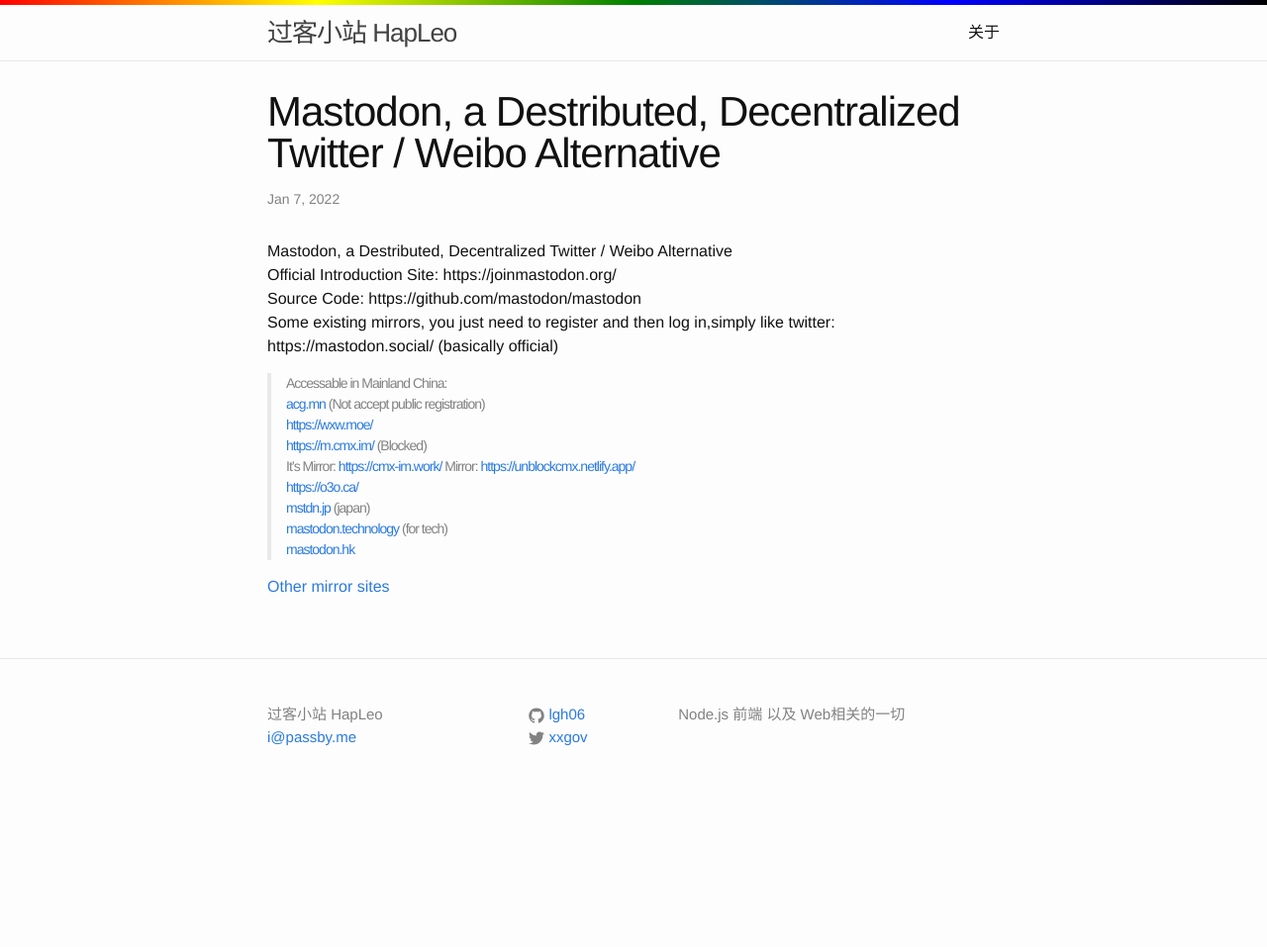
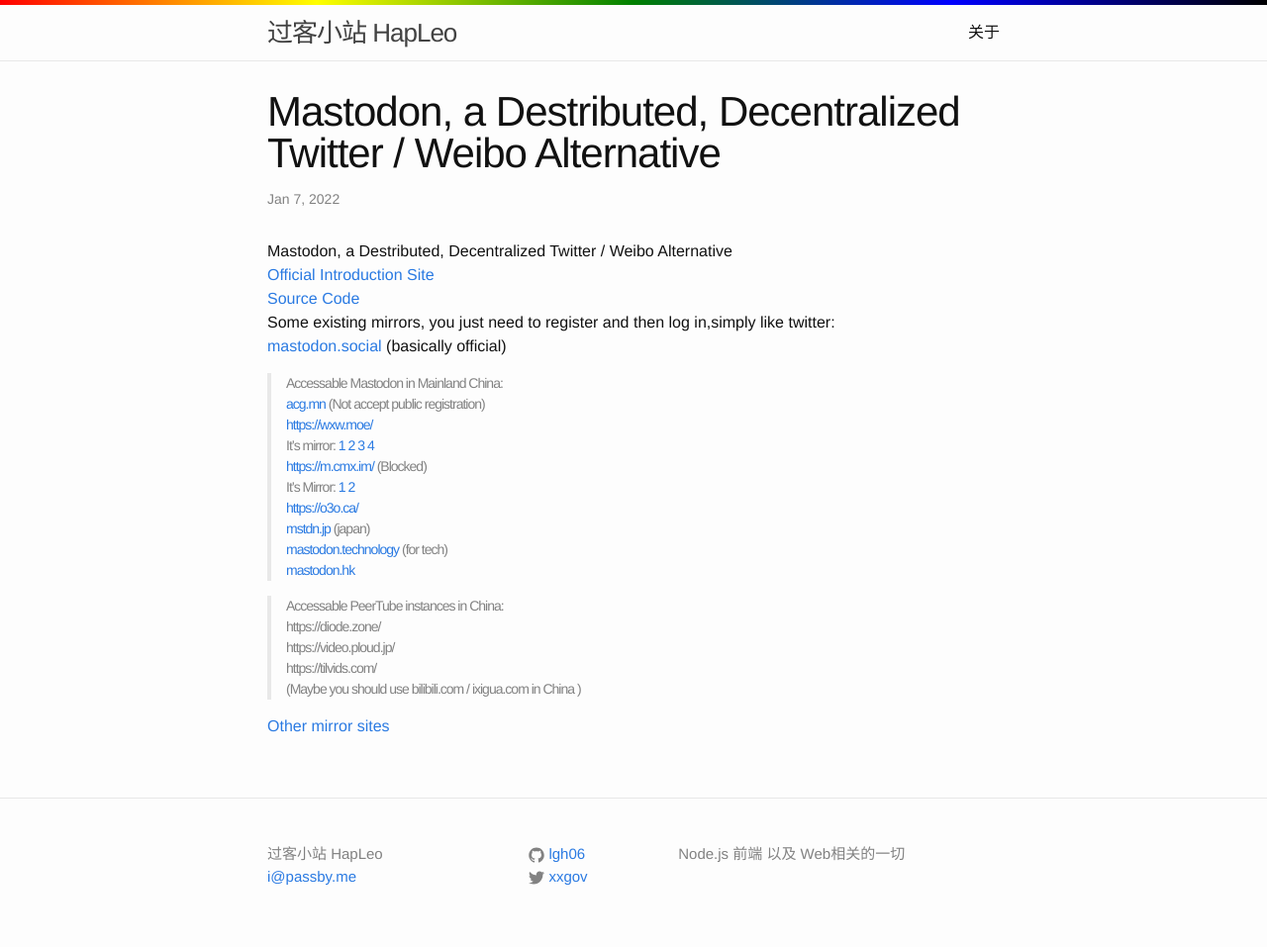
Before and after one commit to lgh06/blog, a Jekyll site: the page built from _posts/2022-01-07-mastodon-twitter-alternative.md, in a window 1280 px wide. Shown: the whole page at 99% size. Built offline with Jekyll 4.4.1, drawn with Linux system fonts in a browser that asks for light colours; before the commit the page ends 900 px from its top, so only the background shows below that.

Commit message:
add peertube section

```diff
--- a/_posts/2022-01-07-mastodon-twitter-alternative.md
+++ b/_posts/2022-01-07-mastodon-twitter-alternative.md
@@ -5,20 +5,26 @@
 categories: tech
 ---
 Mastodon, a Destributed, Decentralized Twitter / Weibo Alternative
-Official Introduction Site: https://joinmastodon.org/
-Source Code: https://github.com/mastodon/mastodon
+[Official Introduction Site](https://joinmastodon.org/)
+[Source Code](https://github.com/mastodon/mastodon)
 Some existing mirrors, you just need to register and then log in,simply like twitter:
-https://mastodon.social/ (basically official)
+[mastodon.social](https://mastodon.social/) (basically official)
 
-> Accessable in Mainland China:
+> Accessable Mastodon in Mainland China:
 [acg.mn](http://acg.mn) (Not accept public registration)
 [https://wxw.moe/](https://wxw.moe/)
+It's mirror: [1](https://www.wxw.moe)  [2](https://hk.wxw.moe)  [3](https://tx.wxw.moe) [4](https://in.wxw.moe/)
 [https://m.cmx.im/](https://m.cmx.im/) (Blocked)
-It’s Mirror:  [https://cmx-im.work/](https://cmx-im.work/)  Mirror: [https://unblockcmx.netlify.app/](https://unblockcmx.netlify.app/)
+It’s Mirror:  [1](https://cmx-im.work/)    [2](https://unblockcmx.netlify.app/)
 [https://o3o.ca/](https://o3o.ca/)
 [mstdn.jp](http://mstdn.jp)  (japan)
 [mastodon.technology](https://mastodon.technology)  (for tech)
 [mastodon.hk](http://mastodon.hk)
 
+> Accessable PeerTube instances in China:
+https://diode.zone/
+https://video.ploud.jp/
+https://tilvids.com/
+(Maybe you should use bilibili.com / ixigua.com in China )
 
 [Other mirror sites](https://instances.social/list/advanced#lang=zh&allowed=&prohibited=&min-users=&max-users=)
```
